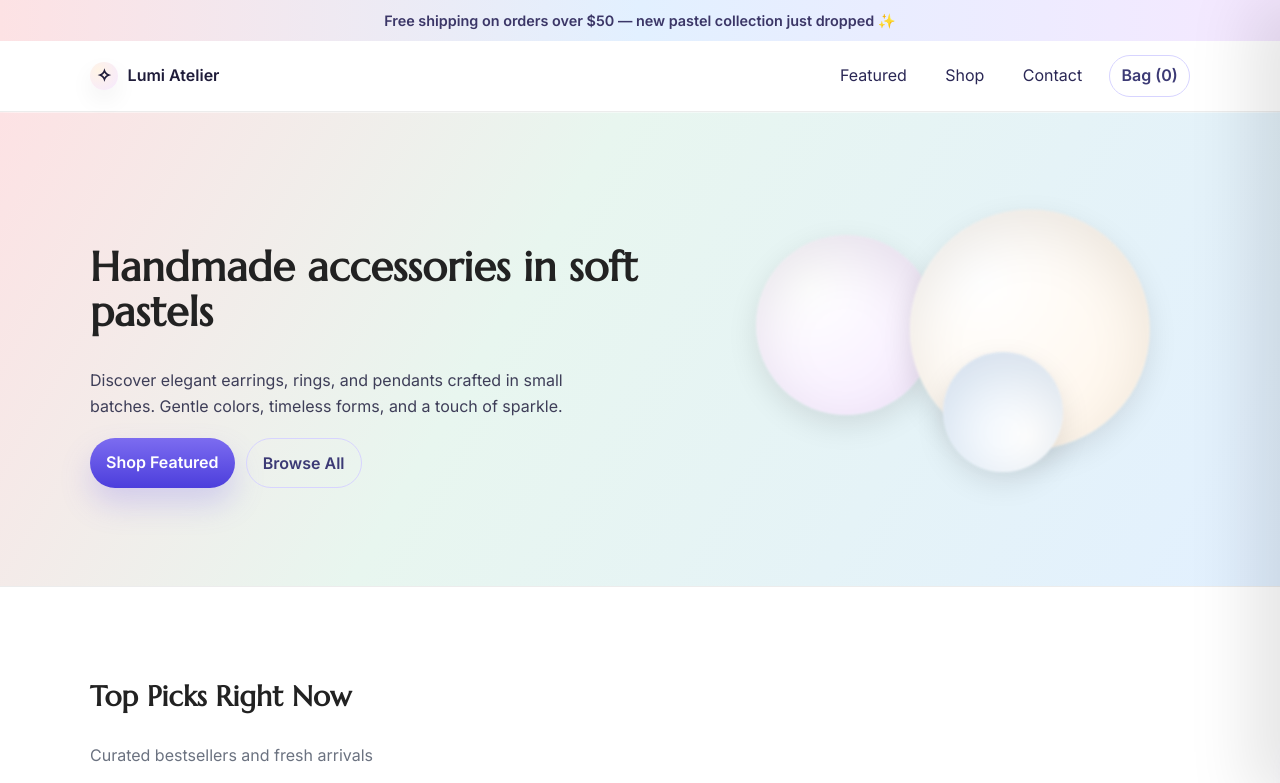
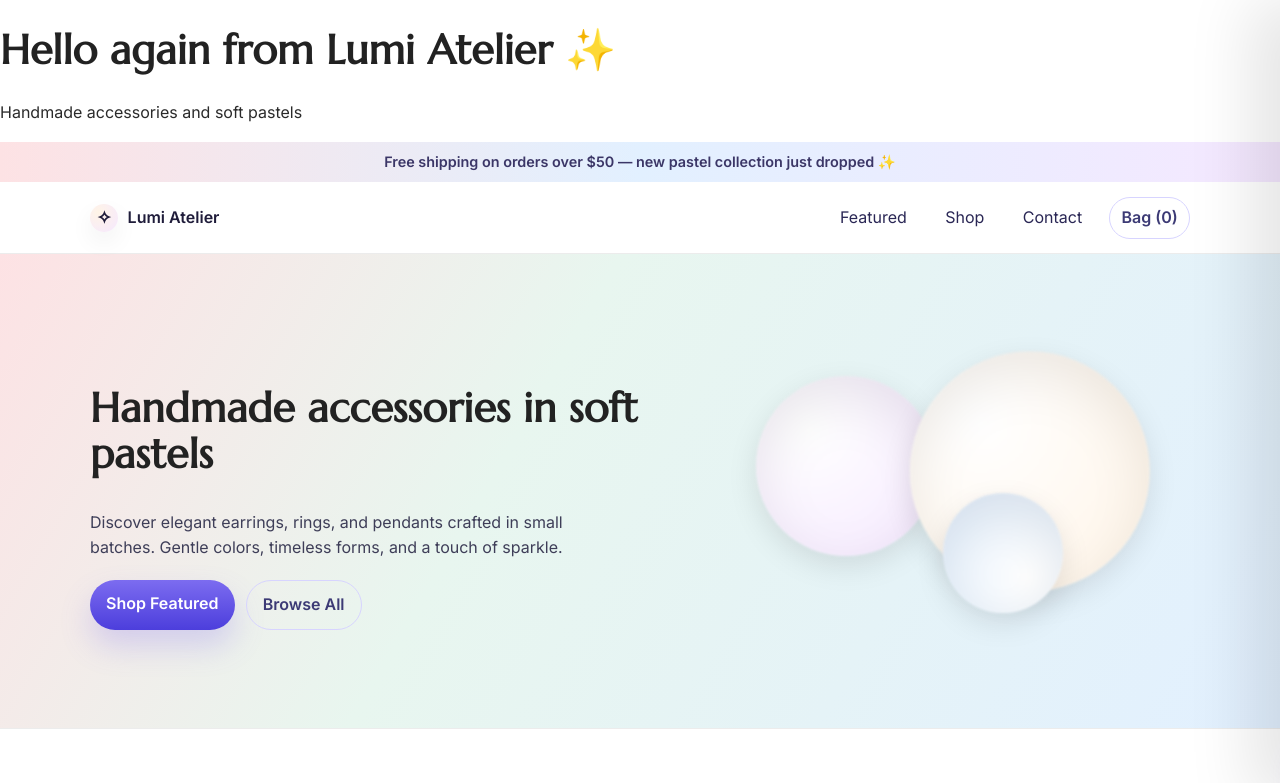
Before and after one commit to tatevik19/my-site, a plain HTML site: page index.html in a window 1280 px wide. Shown: the top 783 px of the page. Drawn offline with Linux system fonts and the light colour scheme.

Commit message:
Update heading text

```diff
--- a/index.html
+++ b/index.html
@@ -11,6 +11,10 @@
   <meta name="description" content="Elegant handmade accessories — earrings, rings, and pendants crafted with love. Soft pastels, smooth interactions, and a modern shopping experience." />
 </head>
 <body>
+    <main>
+    <h1>Hello again from Lumi Atelier ✨</h1>
+    <p>Handmade accessories and soft pastels</p>
+  </main>
   <!-- Top announcement -->
   <div class="announcement" role="status">
     Free shipping on orders over $50 — new pastel collection just dropped ✨
```
